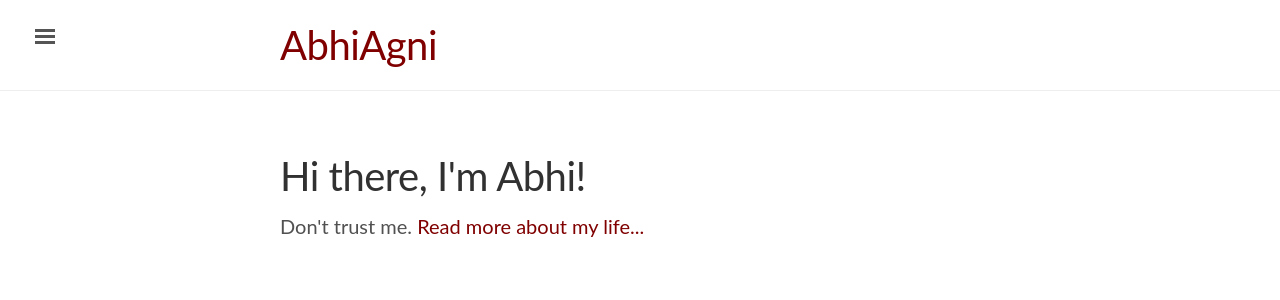
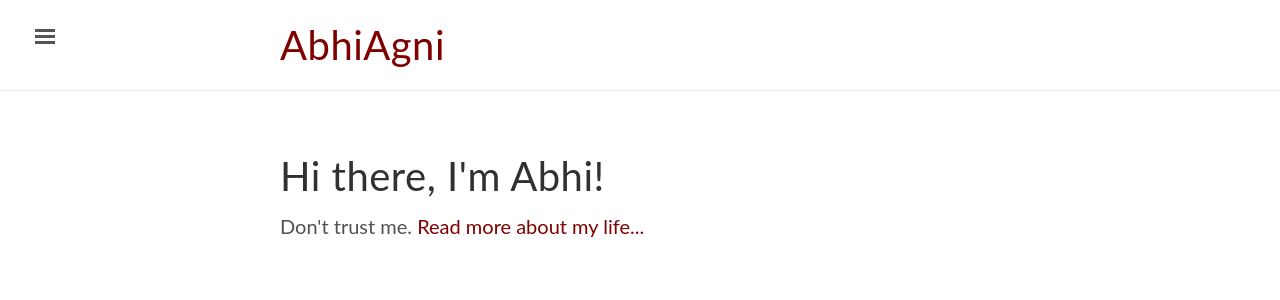
Before and after one commit to abhiagni11/abhiagni11.github.io, a Jekyll site: the page built from index.html, in a window 1280 px wide. Shown: the top 300 px of the page. Built offline with Jekyll 4.4.1, drawn with Linux system fonts in a browser that asks for light colours; the list of posts is cut into pages by our own code.

Commit message:
Update lanyon.css

```diff
--- a/public/css/lanyon.css
+++ b/public/css/lanyon.css
@@ -48,7 +48,7 @@
   font-family: 'Lato', sans-serif;
   font-weight: 400;
   color: #313131;
-  letter-spacing: -.025rem;
+  letter-spacing: .025rem;
 }
 
 
@@ -149,7 +149,7 @@
   visibility: hidden;
   overflow-y: auto;
   font-family: 'Lato', sans-serif;
-  font-size: .875rem; /* 15px */
+  font-size: 1rem; /* 15px */
   color: rgba(255,255,255,.6);
   background-color: #202020;
   -webkit-transition: all .3s ease-in-out;
```
